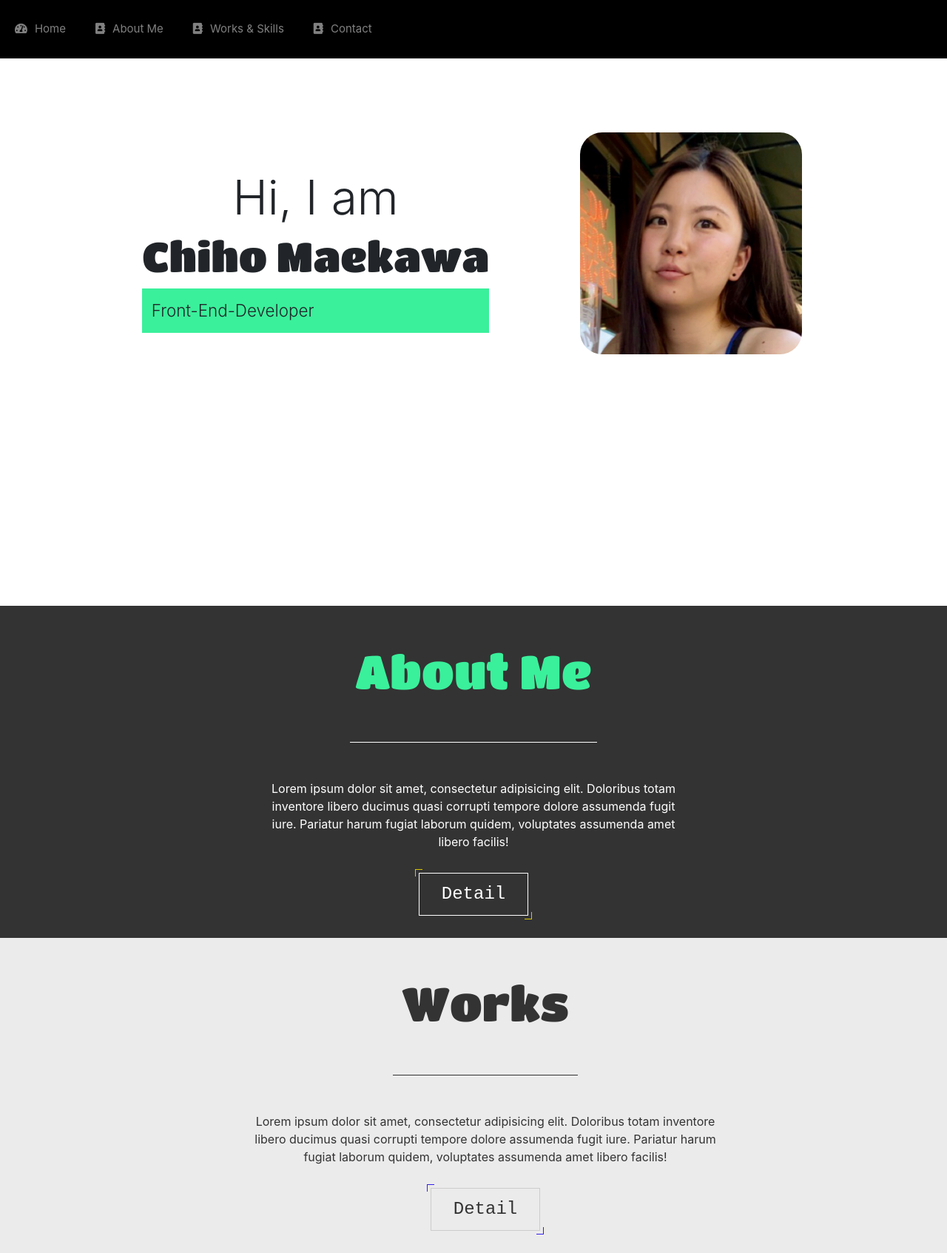
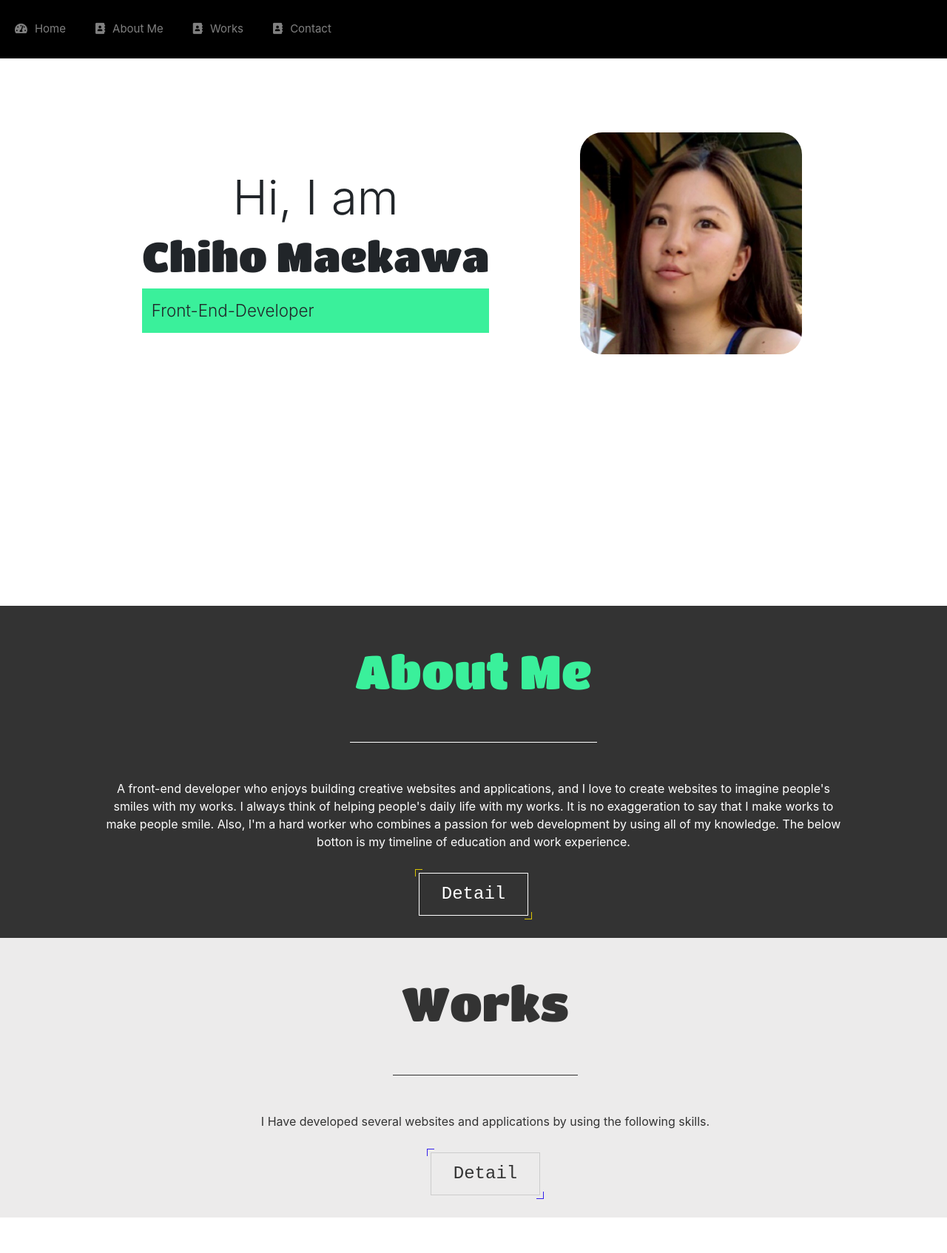
Before and after one commit to Chimoha31/Portfolio, a React (Create React App) app: page / in a window 1280 px wide. Shown: the whole page at 74% size. After the commit the page ends 1646 px from the top, so only its background shows below. Built offline with nearby package versions, Linux system fonts and the light colour scheme; a web font is replaced by a local one.

Commit message:
introduce

```diff
--- a/src/App.js
+++ b/src/App.js
@@ -3,7 +3,7 @@ import { BrowserRouter as Router, Route, Routes } from "react-router-dom";
 import NavBar from "./components/NavBar/NavBar";
 import AboutMe from './components/AboutMe/AboutMe';
 import Home from './components/Home/Home';
-import Works from './components/Works_Skills/Works_Skills';
+import Works from './components/Works/Works';
 import Contact from './components/Contact/Contact';
 
 function App() {
@@ -14,7 +14,7 @@ function App() {
         <Routes>
           <Route path="/" element={<Home />}></Route>
           <Route path="/aboutme" element={<AboutMe />}></Route>
-          <Route path="/works_skills" element={<Works />}></Route>
+          <Route path="/works" element={<Works />}></Route>
           <Route path="/contact" element={<Contact />}></Route>
         </Routes>
       </Router>
--- a/src/components/AboutMe/AboutMe.css
+++ b/src/components/AboutMe/AboutMe.css
@@ -10,6 +10,9 @@
 }
 
 @media (min-width: 767px) {
+  .aboutme_container .container p {
+    width: 90%;
+  }
   .title h1 {
     font-size: 4rem;
   }
--- a/src/components/AboutMe/AboutMe.jsx
+++ b/src/components/AboutMe/AboutMe.jsx
@@ -14,6 +14,8 @@ import "react-vertical-timeline-component/style.min.css";
 function AboutMe() {
   let workIconStyles = { background: "pink" };
   let schoolIconStyles = { background: "yellow" };
+
+
   return (
     <Div>
       <div className="title">
--- a/src/components/Home/BriefAboutMe.jsx
+++ b/src/components/Home/BriefAboutMe.jsx
@@ -14,10 +14,12 @@ function BriefAboutMe() {
         </li>
         <li>
           <p>
-            Lorem ipsum dolor sit amet, consectetur adipisicing elit. Doloribus
-            totam inventore libero ducimus quasi corrupti tempore dolore
-            assumenda fugit iure. Pariatur harum fugiat laborum quidem,
-            voluptates assumenda amet libero facilis!
+            A front-end developer who enjoys building creative websites and
+            applications, and I love to create websites to imagine people's
+            smiles with my works. I always think of helping people's daily life
+            with my works. It is no exaggeration to say that I make works to make
+            people smile. Also, I'm a hard worker who combines a passion for web
+            development by using all of my knowledge. The below botton is my timeline of education and work experience.
           </p>
         </li>
         <li>
--- a/src/components/Home/BriefWorks.css
+++ b/src/components/Home/BriefWorks.css
@@ -15,7 +15,14 @@
 .container_w li {
   list-style: none;
 }
-.container_w li:nth-child(4) {
+
+/*------------------
+Skill icons
+-------------------*/
+
+
+
+.container_w li:last-child {
   margin: 0 auto;
 }
 
@@ -93,11 +100,9 @@
 
 @media (min-width: 767px) {
   .container_w p {
-    width: 60%;
+    width: 90%;
   }
 }
 @media (min-width: 1025px) {
-  .container_w p {
-    width: 50%;
-  }
+
 }
--- a/src/components/Home/BriefWorks.jsx
+++ b/src/components/Home/BriefWorks.jsx
@@ -14,12 +14,11 @@ function BriefWorks() {
         </li>
         <li>
           <p>
-          Lorem ipsum dolor sit amet, consectetur adipisicing elit. Doloribus
-          totam inventore libero ducimus quasi corrupti tempore dolore
-          assumenda fugit iure. Pariatur harum fugiat laborum quidem,
-          voluptates assumenda amet libero facilis!
+            I Have developed several websites and applications by using the
+            following skills.
           </p>
         </li>
+
         <li>
           <Link to="/works_skills" className="works_btn">
             Detail
--- a/src/components/Home/Introduce.css
+++ b/src/components/Home/Introduce.css
@@ -21,7 +21,7 @@
 .introduce p {
   font-size: 2rem;
   font-weight: 300;
-  width: 100%;
+  max-width: 100vw;
   background-color: rgb(58, 240, 155);
 }
 
@@ -50,7 +50,6 @@
    font-size: 2.6rem;
   }
   .introduce_container .introduce p {
-    /* width: 250%; */
     text-align:start;
     font-size: 1.2rem;
     margin-top: 40px;
--- a/src/components/NavBar/NavBar.jsx
+++ b/src/components/NavBar/NavBar.jsx
@@ -40,9 +40,9 @@ function NavBar() {
             </Link>
           </li>
           <li className="nav-item active">
-            <Link to="/works_skills" className="nav-link">
+            <Link to="/works" className="nav-link">
               <i className="fas fa-address-book"></i>
-              Works & Skills
+              Works
             </Link>
           </li>
           <li className="nav-item active">
--- a/src/components/Works_Skills/Works_Skills.jsx
+++ b/src/components/Works/Works.jsx
@@ -1,9 +1,9 @@
-import React from 'react'
+import React from 'react';
 
 function Works() {
   return (
     <div>
-      <h1>Works And Skills</h1>
+      <h1>Works</h1>
     </div>
   )
 }
```
Also changed, not shown: src/images/typescript.png (added). Lines whose indentation alone changed are shown as unchanged.
